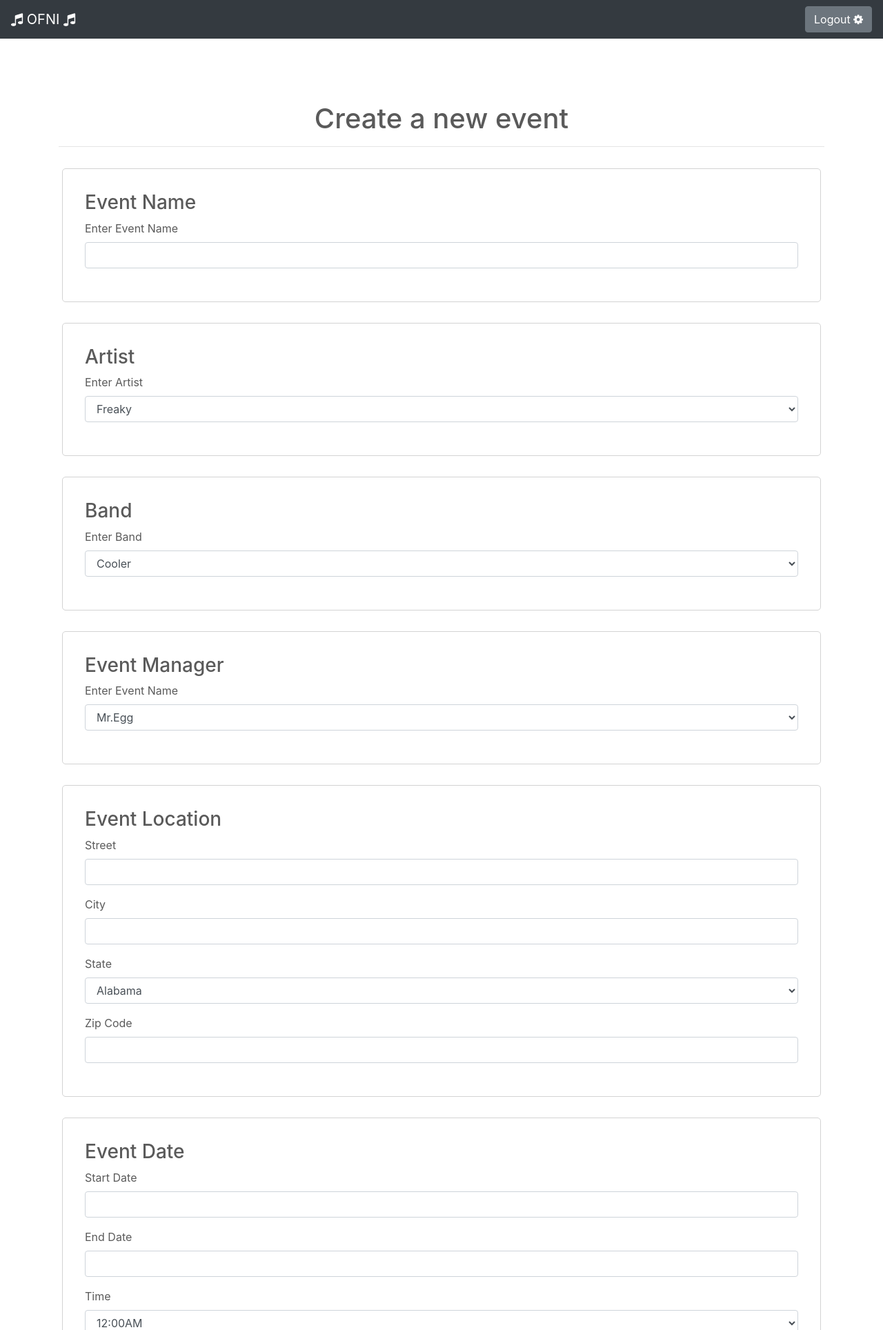
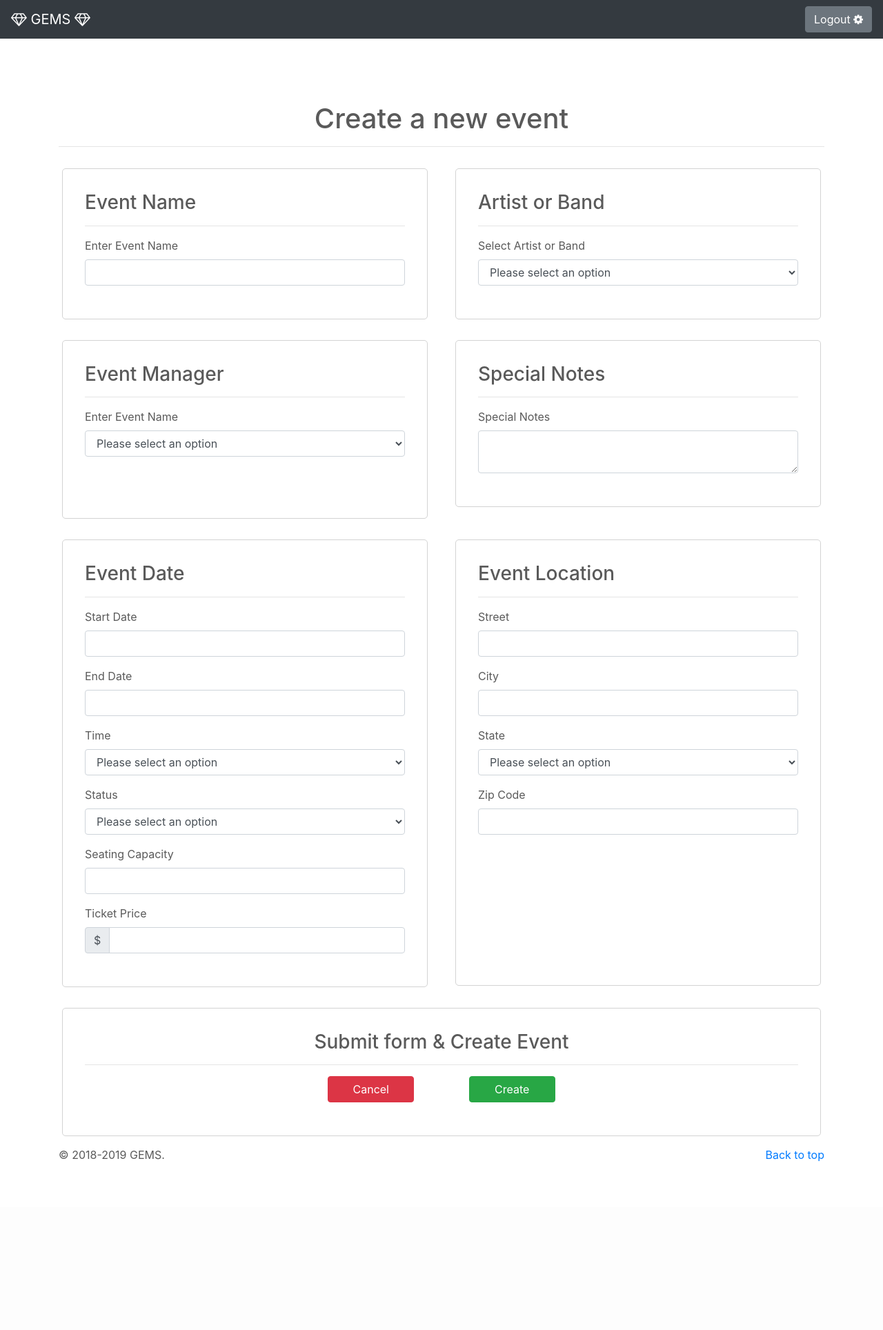
Before and after one commit to sampiecz/467_ASS4_PROTO, a PHP site: page /create_a_new_event.php in a window 1280 px wide. Shown: the top 1928 px of the page at 69% size. After the commit the page ends 1684 px from the top, so only its background shows below. Run offline with PHP 8.4, Linux system fonts and the light colour scheme; data comes from the database, SQL or seed files in the repository; both versions use the stored data as it was after the commit; some libraries are stand-ins or nearby versions.

Commit message:
Polished some things.

```diff
--- a/approve_event.php
+++ b/approve_event.php
@@ -3,7 +3,7 @@
   <head>
     <meta charset="utf-8">
     <meta name="viewport" content="width=device-width, initial-scale=1, shrink-to-fit=no">
-    <title>OFNI</title>
+    <title>GEMS</title>
 
     <!-- Bootstrap core CSS -->
 	<link rel="stylesheet" href="https://stackpath.bootstrapcdn.com/bootstrap/4.1.3/css/bootstrap.min.css" integrity="sha384-MCw98/SFnGE8fJT3GXwEOngsV7Zt27NXFoaoApmYm81iuXoPkFOJwJ8ERdknLPMO" crossorigin="anonymous">
@@ -19,7 +19,7 @@
 
     <header>
       <nav class="navbar navbar-expand-md navbar-dark fixed-top bg-dark">
-        <a class="navbar-brand" href="index.php"><i class="fa fa-music"></i> OFNI <i class="fa fa-music"></i></a>
+        <a class="navbar-brand" href="index.php"><i class="fa fa-diamond"></i> GEMS <i class="fa fa-diamond"></i></a>
         <button class="navbar-toggler" type="button" data-toggle="collapse" data-target="#navbarCollapse" aria-controls="navbarCollapse" aria-expanded="false" aria-label="Toggle navigation">
           <span class="navbar-toggler-icon"></span>
         </button>
@@ -138,7 +138,7 @@
                     <div class="col-12">
                         <div class="boxify" style="padding: 0px;">
                             <form action="approve_event.php" method="POST"  class="form-inline mt-2 mt-md-0" style="margin-right: 0px; padding: 10px; margin-bottom: 0px; background: lightgray;">
-                                <input class="form-control mr-sm-2" type="text" name="SearchBox" aria-label="Search" style="width: 85%;">
+                                <input  class="form-control mr-sm-2" type="text" name="SearchBox" aria-label="Search" style="width: 85%;">
                                 <button class="btn btn-primary my-2 my-sm-0" type="Search" name="Search" value="Search" style="width: 14%;"><i class="fa fa-search"></i> Search Events</button>
                             </form>
                         </div>
--- a/create_a_new_event.php
+++ b/create_a_new_event.php
@@ -26,15 +26,28 @@
                 $Time = trim($_POST['time']);
                 $Status = trim($_POST['status']);
                 $Capacity = trim($_POST['capacity']);
-                $ArtistId = trim($_POST['artistId']);
-                $BandId = trim($_POST['bandId']);
+
+
                 $ManagerId = trim($_POST['managerId']);
                 $Notes = trim($_POST['notes']);
                 $Tickets = trim($_POST['tickets']);
 
-                $q = "INSERT INTO Event (name, street, city, state, zip, str_Date, end_Date, time, status, capacity, artistId, bandId, managerId, notes, tickets) VALUES (?, ?, ?, ?, ?, ?, ?, ?, ?, ?, ?, ?, ?, ?, ?);";
-                $query = $pdo->prepare($q);
-                $results = $query->execute(array($Name, $Street, $City, $State, $Zip, $Start_Date, $End_Date, $Time, $Status, $Capacity, $ArtistId, $BandId, $ManagerId, $Notes, $Tickets));
+                if(trim($_POST['artistId']))
+                {
+                    $ArtistId = trim($_POST['artistId']);
+                    $q = "INSERT INTO Event (name, street, city, state, zip, str_Date, end_Date, time, status, capacity, artistId, bandId, managerId, notes, tickets) VALUES (?, ?, ?, ?, ?, ?, ?, ?, ?, ?, ?, ?, ?, ?);";
+                    $query = $pdo->prepare($q);
+                    $results = $query->execute(array($Name, $Street, $City, $State, $Zip, $Start_Date, $End_Date, $Time, $Status, $Capacity, $ArtistId, $ManagerId, $Notes, $Tickets));
+
+                }
+                else
+                {
+                    $BandId = trim($_POST['bandId']);
+                    $q = "INSERT INTO Event (name, street, city, state, zip, str_Date, end_Date, time, status, capacity, artistId, bandId, managerId, notes, tickets) VALUES (?, ?, ?, ?, ?, ?, ?, ?, ?, ?, ?, ?, ?, ?);";
+                    $query = $pdo->prepare($q);
+                    $results = $query->execute(array($Name, $Street, $City, $State, $Zip, $Start_Date, $End_Date, $Time, $Status, $Capacity, $BandId, $ManagerId, $Notes, $Tickets));
+
+                }
 
             echo'
                 <section>
@@ -59,40 +72,48 @@ $getArtistSql = "SELECT * FROM Artist;";
 $getArtistSqlPDO = $pdo->query($getArtistSql);
 $artistRows = $getArtistSqlPDO->fetchAll();
 
+$getBandSql = "SELECT * FROM Band;";
+$getBandSqlPDO = $pdo->query($getBandSql);
+$bandRows = $getBandSqlPDO->fetchAll();
+
+$getManagerSql= "SELECT * FROM Manager;";
+$getManagerSqlPDO = $pdo->query($getManagerSql);
+$managerRows = $getManagerSqlPDO->fetchAll();
+
+
 echo '
     <section>
         <form method="post" action="create_a_new_event.php">
           <div class="container">
                 <div class="row">
-                    <div class="col-12">
+                    <div class="col-6">
                         <div class="boxify">
                             <div class="form-group">
                                 <h3>Event Name</h3>
+                                <hr>
                                 <label for="exampleFormControlInput1">Enter Event Name</label>
                                 <input required name="name" class="form-control" />
                                 </select>
                             </div>
                         </div>
                     </div>
-                </div>
-            </div>
-            <div class="container">
-                <div class="row">
-                    <div class="col-12">
+                    <div class="col-6">
                         <div class="boxify">
                             <div class="form-group">
-                                <h3>Artist </h3>
-                                <label for="exampleFormControlInput1">Enter Artist </label>
-                                <select  name="artistId" class="form-control"> ';
+                                <h3>Artist or Band</h3>
+                                <hr>
+                                <label for="exampleFormControlInput1">Select Artist or Band</label>
+                                <select required name="artistId" class="form-control">
+
+                    <option value="">Please select an option</option>
+';
 
                                 foreach($artistRows as $row):
                                         echo '<option value="' . $row['artistId'] . '" >' . $row['first_name'] . '</option>';
                                 endforeach;
-
-
-$getBandSql = "SELECT * FROM Band;";
-$getBandSqlPDO = $pdo->query($getBandSql);
-$bandRows = $getBandSqlPDO->fetchAll();
+                                foreach($bandRows as $row):
+                                    echo '<option value="' . $row['bandId'] . '" >' . $row['name'] . '</option>';
+                                endforeach;
 
                                 echo '
 
@@ -100,35 +121,18 @@ $bandRows = $getBandSqlPDO->fetchAll();
                             </div>
                         </div>
                     </div>
-             <div class="container">
-               <div class="row">
-                    <div class="col-12">
-                       <div class="boxify">
-                            <div class="form-group">
-                                <h3>Band </h3>
-                                <label for="exampleFormControlInput1">Enter Band </label>
-                                   <select  name="bandId" class="form-control">';
-                                 foreach($bandRows as $row):
-                                        echo '<option value="' . $row['bandId'] . '" >' . $row['name'] . '</option>';
-                                        endforeach;
-
-
-$getManagerSql = "SELECT * FROM Manager;";
-$getManagerSqlPDO = $pdo->query($getManagerSql);
-$managerRows = $getManagerSqlPDO->fetchAll();
-
-                        echo '
-
-                              </select>
-                            </div>
-                        </div>
-                    </div>
-                    <div class="col-12">
-                        <div class="boxify">
+                </div>
+                <div class="row">
+                    <div class="col-6">
+                        <div class="boxify" style="min-height: 259.6px;">
                             <div class="form-group">
                                 <h3>Event Manager</h3>
+                                <hr>
                                 <label for="exampleFormControlInput1">Enter Event Name</label>
-                                <select  name="managerId" class="form-control">';
+                                <select required  name="managerId" class="form-control">
+
+                    <option value="">Please select an option</option>
+';
 
                                   foreach($managerRows as $row):
                                         echo '<option value="' . $row['managerId'] . '" >' . $row['managerName'] . '</option>';
@@ -139,12 +143,92 @@ $managerRows = $getManagerSqlPDO->fetchAll();
                             </div>
                         </div>
                     </div>
+                    <div class="col-6">
+                        <div class="boxify">
+                            <div class="form-group">
+                                <h3>Special Notes</h3>
+                                <hr>
+                                <label for="exampleFormControlInput1">Special Notes</label>
+                                <textarea required type="text" name="notes" class="form-control" ></textarea>
+                            </div>
+                        </div>
+                    </div>
                 </div>
                 <div class="row">
-                    <div class="col-12">
+                    <div class="col-6">
                         <div class="boxify">
                             <div class="form-group">
+                                <h3>Event Date</h3>
+                                <hr>
+                                <label for="exampleFormControlInput1">Start Date</label>
+                                <input required type="text" name="str_Date" class="form-control" id="datepicker1" >
+                            </div>
+                             <div class="form-group">
+                                 <label for="exampleFormControlInput1">End Date</label>
+                                 <input required type="text" name="end_Date" class="form-control" id="datepicker2" >
+                            </div>
+                           <div class="form-group">
+                               <label for="exampleFormControlInput1">Time</label>
+	        		<select required class="form-control" name="time">
+                    <option value="">Please select an option</option>
+					<option>12:00AM</option>
+					<option>1:00AM</option>
+					<option>2:00AM</option>
+					<option>3:00AM</option>
+					<option>4:00AM</option>
+					<option>5:00AM</option>
+                			<option>6:00AM</option>
+					<option>7:00AM</option>
+					<option>8:00AM</option>
+					<option>9:00AM</option>
+					<option>10:00AM</option>
+					<option>11:00AM</option>
+                                     	<option>12:00PM</option>
+					<option>1:00PM</option>
+					<option>2:00PM</option>
+					<option>3:00PM</option>
+					<option>4:00PM</option>
+					<option>5:00PM</option>
+                			<option>6:00PM</option>
+					<option>7:00PM</option>
+					<option>8:00PM</option>
+					<option>9:00PM</option>
+					<option>10:0PM</option>
+					<option>11:0PM</option>
+	         	        </select>
+                           </div>
+                            <div class="form-group">
+                                <label for="exampleFormControlInput1">Status</label>
+				<select required class="form-control" name="status">
+                    <option value="">Please select an option</option>
+					<option value="Created">Created</option>
+					<option value="Approved">Approved</option>
+					<option value="Advertised">Advertised</option>
+					<option value="Sold Out">Sold Out</option>
+					<option value="Canceled">Canceled</option>
+					<option value="Completed">Completed</option>
+			        </select>
+                            </div>
+                            <div class="form-group">
+                                <label for="exampleFormControlInput1">Seating Capacity</label>
+                                <input required type="text" class="form-control" name="capacity">
+                            </div>
+                            <div class="form-group">
+                                <label for="exampleFormControlInput1">Ticket Price</label>
+                                <div class="input-group mb-3">
+                                  <div class="input-group-prepend">
+                                    <span class="input-group-text" id="basic-addon1">$</span>
+                                  </div>
+                                  <input required type="text" class="form-control" name="tickets">
+                                </div>
+                            </div>
+                        </div>
+                    </div>
+                    <div class="col-6">
+                        <div class="boxify" style="min-height: 646.8px;">
+                            <div class="form-group">
                                 <h3>Event Location</h3>
+                                <hr>
                                 <label for="exampleFormControlInput1">Street</label>
                                 <input required type="text" class="form-control" name="street" >
                             </div>
@@ -154,7 +238,8 @@ $managerRows = $getManagerSqlPDO->fetchAll();
                             </div>
                             <div class="form-group">
                                 <label for="exampleFormControlInput1">State</label>
-                                <select class="form-control" name="state">
+                                <select required class="form-control" name="state">
+                                    <option value="">Please select an option</option>
                                     <option value="AL">Alabama</option>
                                     <option value="AK">Alaska</option>
                                     <option value="AZ">Arizona</option>
@@ -218,86 +303,8 @@ $managerRows = $getManagerSqlPDO->fetchAll();
                 <div class="row">
                     <div class="col-12">
                         <div class="boxify">
-                            <div class="form-group">
-                                <h3>Event Date</h3>
-                                <label for="exampleFormControlInput1">Start Date</label>
-                                <input required type="text" name="str_Date" class="form-control" id="datepicker1" >
-                            </div>
-                             <div class="form-group">
-                                 <label for="exampleFormControlInput1">End Date</label>
-                                 <input required type="text" name="end_Date" class="form-control" id="datepicker2" >
-                            </div>
-                           <div class="form-group">
-                               <label for="exampleFormControlInput1">Time</label>
-	        		<select class="form-control" name="time">
-					<option>12:00AM</option>
-					<option>1:00AM</option>
-					<option>2:00AM</option>
-					<option>3:00AM</option>
-					<option>4:00AM</option>
-					<option>5:00AM</option>
-                			<option>6:00AM</option>
-					<option>7:00AM</option>
-					<option>8:00AM</option>
-					<option>9:00AM</option>
-					<option>10:00AM</option>
-					<option>11:00AM</option>
-                                     	<option>12:00PM</option>
-					<option>1:00PM</option>
-					<option>2:00PM</option>
-					<option>3:00PM</option>
-					<option>4:00PM</option>
-					<option>5:00PM</option>
-                			<option>6:00PM</option>
-					<option>7:00PM</option>
-					<option>8:00PM</option>
-					<option>9:00PM</option>
-					<option>10:0PM</option>
-					<option>11:0PM</option>
-	         	        </select>
-                           </div>
-                            <div class="form-group">
-                                <label for="exampleFormControlInput1">Status</label>
-				<select class="form-control" name="status">
-					<option>Created</option>
-					<option>Approved</option>
-					<option>Advertised</option>
-					<option>Sold Out</option>
-					<option>Canceled</option>
-					<option>Completed</option>
-			        </select>
-                            </div>
-                            <div class="form-group">
-                                <label for="exampleFormControlInput1">Seating Capacity</label>
-                                <input required type="text" class="form-control" name="capacity">
-                            </div>
-                            <div class="form-group">
-                                <label for="exampleFormControlInput1">Ticket Price</label>
-                                <div class="input-group mb-3">
-                                  <div class="input-group-prepend">
-                                    <span class="input-group-text" id="basic-addon1">$</span>
-                                  </div>
-                                  <input required type="text" class="form-control" name="tickets">
-                                </div>
-                            </div>
-                        </div>
-                    </div>
-                </div>
-                <div class="row">
-                    <div class="col-12">
-                        <div class="boxify">
-                            <div class="form-group">
-                                <h3>Special Notes</h3>
-                                <label for="exampleFormControlInput1">Special Notes</label>
-                                <input required type="text" name="notes" class="form-control" >
-                            </div>
-                        </div>
-                    </div>
-                </div>
-                <div class="row">
-                    <div class="col-12">
-                        <div class="boxify">
                             <h3 style="text-align: center; margin-bottom: 15px;">Submit form & Create Event</h3>
+                            <hr>
 <p style="text-align: center;">
                                 <button type="cancel" class="btn btn-danger" style="width: 125px;">Cancel</button>
                                 <button type="create" class="btn btn-success" style="width: 125px; margin-left: 75px;">Create</button>
--- a/footer.php
+++ b/footer.php
@@ -1,7 +1,7 @@
 <!-- FOOTER -->
       <footer class="container">
         <p class="float-right"><a href="#">Back to top</a></p>
-        <p>&copy; 2018-2019 OFNI.</p>
+        <p>&copy; 2018-2019 GEMS.</p>
       </footer>
       </div>
     </main>
--- a/header.php
+++ b/header.php
@@ -3,7 +3,7 @@
   <head>
     <meta charset="utf-8">
     <meta name="viewport" content="width=device-width, initial-scale=1, shrink-to-fit=no">
-    <title>OFNI</title>
+    <title>GEMS</title>
 
     <!-- Bootstrap core CSS -->
 	<link rel="stylesheet" href="https://stackpath.bootstrapcdn.com/bootstrap/4.1.3/css/bootstrap.min.css" integrity="sha384-MCw98/SFnGE8fJT3GXwEOngsV7Zt27NXFoaoApmYm81iuXoPkFOJwJ8ERdknLPMO" crossorigin="anonymous">
@@ -19,7 +19,7 @@
 
     <header>
       <nav class="navbar navbar-expand-md navbar-dark fixed-top bg-dark">
-        <a class="navbar-brand" href="index.php"><i class="fa fa-music"></i> OFNI <i class="fa fa-music"></i></a>
+        <a class="navbar-brand" href="index.php"><i class="fa fa-diamond"></i> GEMS <i class="fa fa-diamond"></i></a>
         <button class="navbar-toggler" type="button" data-toggle="collapse" data-target="#navbarCollapse" aria-controls="navbarCollapse" aria-expanded="false" aria-label="Toggle navigation">
           <span class="navbar-toggler-icon"></span>
         </button>
--- a/header_logout.php
+++ b/header_logout.php
@@ -3,7 +3,7 @@
   <head>
     <meta charset="utf-8">
     <meta name="viewport" content="width=device-width, initial-scale=1, shrink-to-fit=no">
-    <title>OFNI</title>
+    <title>GEMS</title>
 
     <!-- Bootstrap core CSS -->
 	<link rel="stylesheet" href="https://stackpath.bootstrapcdn.com/bootstrap/4.1.3/css/bootstrap.min.css" integrity="sha384-MCw98/SFnGE8fJT3GXwEOngsV7Zt27NXFoaoApmYm81iuXoPkFOJwJ8ERdknLPMO" crossorigin="anonymous">
@@ -19,7 +19,7 @@
 
     <header>
       <nav class="navbar navbar-expand-md navbar-dark fixed-top bg-dark">
-        <a class="navbar-brand" href="index.php"><i class="fa fa-music"></i> OFNI <i class="fa fa-music"></i></a>
+        <a class="navbar-brand" href="index.php"><i class="fa fa-diamond"></i> GEMS <i class="fa fa-diamond"></i></a>
         <button class="navbar-toggler" type="button" data-toggle="collapse" data-target="#navbarCollapse" aria-controls="navbarCollapse" aria-expanded="false" aria-label="Toggle navigation">
           <span class="navbar-toggler-icon"></span>
         </button>
```
Also changed, not shown: create_a_new_artist.php (+31 -35 lines), create_a_new_band.php (+10 -10 lines), css/login.css (added, +48 -0 lines), generate_objs.sql (+4 -7 lines), generate_summary_report.php (+40 -29 lines), index.php (+34 -6 lines), login.php (+45 -33 lines), README.md.
